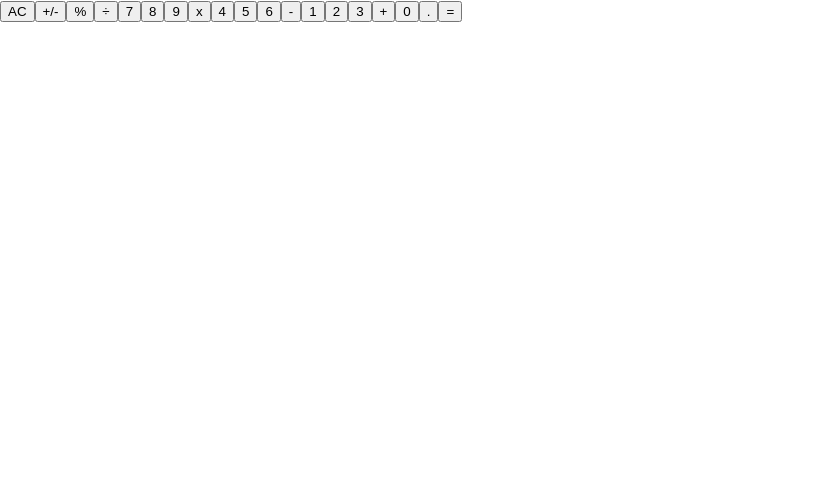
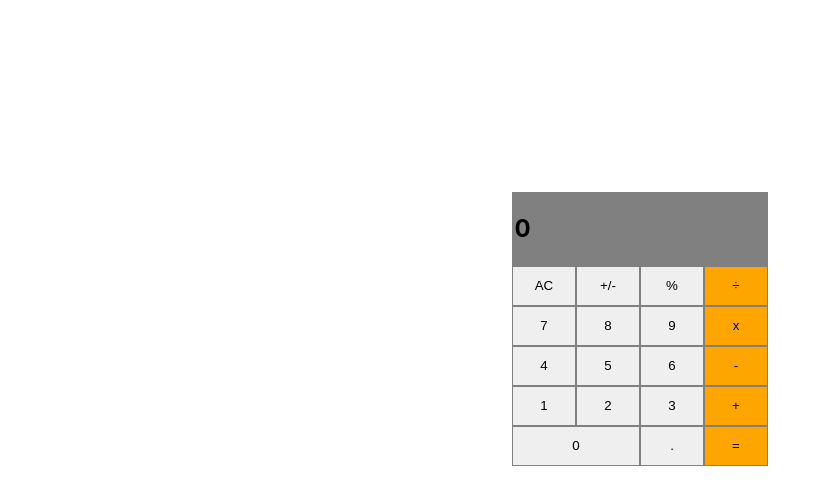
Before and after one commit to PedroH-Neves/math-magicians, a React (Create React App) app: page / in a window 1280 px wide. Shown: the top 504 px of the page, without its empty margins (0-831 px from the left). Built offline with nearby package versions, Linux system fonts and the light colour scheme.

Commit message:
add new display and CSS

```diff
--- a/package.json
+++ b/package.json
@@ -6,6 +6,7 @@
     "@testing-library/jest-dom": "^5.16.5",
     "@testing-library/react": "^13.4.0",
     "@testing-library/user-event": "^13.5.0",
+    "prop-types": "^15.8.1",
     "react": "^18.2.0",
     "react-dom": "^18.2.0",
     "react-scripts": "5.0.1",
--- a/src/App.css
+++ b/src/App.css
@@ -1,39 +1,33 @@
-.App {
-  text-align: center;
+#calculator {
+  margin: 15% 40%;
 }
 
-.App-logo {
-  height: 40vmin;
-  pointer-events: none;
+#calculator-display {
+  display: grid;
+  grid-template-rows: 50px;
 }
 
-@media (prefers-reduced-motion: no-preference) {
-  .App-logo {
-    animation: App-logo-spin infinite 20s linear;
-  }
+#calculator-items {
+  display: grid;
+  grid-template-columns: 1fr 1fr 1fr 1fr;
+  grid-template-rows: 40px 40px 40px 40px 40px;
+  justify-content: center;
 }
 
-.App-header {
-  background-color: #282c34;
-  min-height: 100vh;
-  display: flex;
-  flex-direction: column;
-  align-items: center;
-  justify-content: center;
-  font-size: calc(10px + 2vmin);
-  color: white;
+#zero {
+  grid-column: 1/3;
 }
 
-.App-link {
-  color: #61dafb;
+.display {
+  background-color: gray;
+  padding: 1%;
 }
 
-@keyframes App-logo-spin {
-  from {
-    transform: rotate(0deg);
-  }
+.button {
+  border: 1px solid gray;
+}
 
-  to {
-    transform: rotate(360deg);
-  }
+/* GLOBAL */
+.orange {
+  background-color: orange;
 }
--- a/src/components/Calculator.js
+++ b/src/components/Calculator.js
@@ -1,7 +1,9 @@
 import React from 'react';
+import Display from './Display';
 
 const Calculator = () => (
   <div id="calculator">
+    <Display />
     <div id="calculator-items">
       <button className="button" type="button">AC</button>
       <button className="button" type="button">+/-</button>
--- /dev/null
+++ b/src/components/Display.js
@@ -0,0 +1,24 @@
+import React from 'react';
+import PropTypes from 'prop-types';
+
+const Display = ({ result, next, operation }) => (
+  <div className="display">
+    <h2 className="display-numbers">
+      {next || operation || result || '0'}
+    </h2>
+  </div>
+);
+
+Display.propTypes = {
+  next: PropTypes.string,
+  operation: PropTypes.string,
+  result: PropTypes.string,
+};
+
+Display.defaultProps = {
+  next: null,
+  operation: null,
+  result: '0',
+};
+
+export default Display;
```
Also changed, not shown: 1 other file (tests, documents, lock files or other folders).
